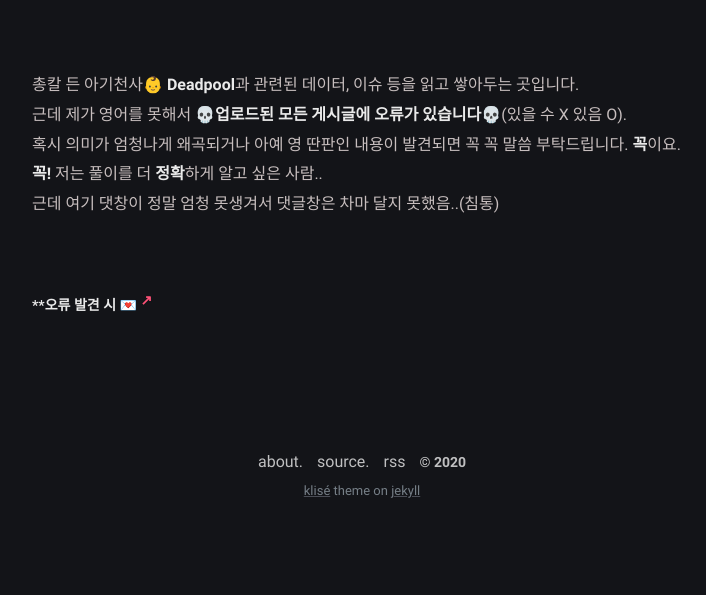
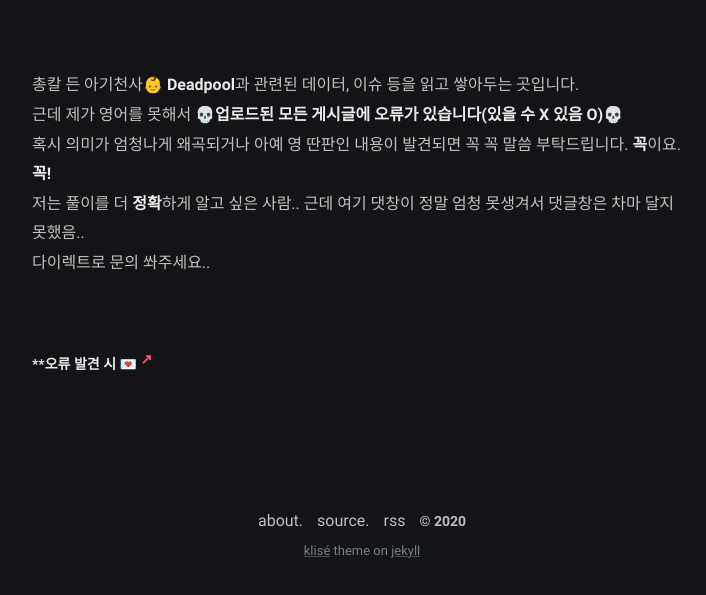
Before and after one commit to iwdstry/yeieje, a Jekyll site: the page built from about.md, in a window 1280 px wide, cut to the strip 440-1035 px from the top of the page. Shown: the whole strip, without its empty margins (278-984 px from the left). Built offline with Jekyll 4.4.1, drawn with Linux system fonts in a browser that asks for light colours; before the commit the page ends 975 px from its top, so only the background shows below that.

Commit message:
Create about.md

```diff
--- a/about.md
+++ b/about.md
@@ -12,10 +12,10 @@ comments: false
 <br/>
 <br/>
 총칼 든 아기천사👶 **Deadpool**과 관련된 데이터, 이슈 등을 읽고 쌓아두는 곳입니다. <br/>
-근데 제가 영어를 못해서 **💀업로드된 모든 게시글에 오류가 있습니다💀**(있을 수 X 있음 O).<br/>
-혹시 의미가 엄청나게 왜곡되거나 아예 영 딴판인 내용이 발견되면 꼭 꼭 말씀 부탁드립니다. **꼭**이요. **꼭!** 저는 풀이를 더 **정확**하게 알고 싶은 사람.. <br/>
-근데 여기 댓창이 정말 엄청 못생겨서 댓글창은 차마 달지 못했음..(침통)
+근데 제가 영어를 못해서 **💀업로드된 모든 게시글에 오류가 있습니다(있을 수 X 있음 O)💀**<br/>
+혹시 의미가 엄청나게 왜곡되거나 아예 영 딴판인 내용이 발견되면 꼭 꼭 말씀 부탁드립니다. **꼭**이요. **꼭!** <br/>
+저는 풀이를 더 **정확**하게 알고 싶은 사람.. 근데 여기 댓창이 정말 엄청 못생겨서 댓글창은 차마 달지 못했음..<br/>
+다이렉트로 문의 쏴주세요..
 <br/>
 <br/>
-
 ###### **오류 발견 시 [💌](https://github.com/iwdstry/yeieje/issues/new){: target="_blank"}
```
